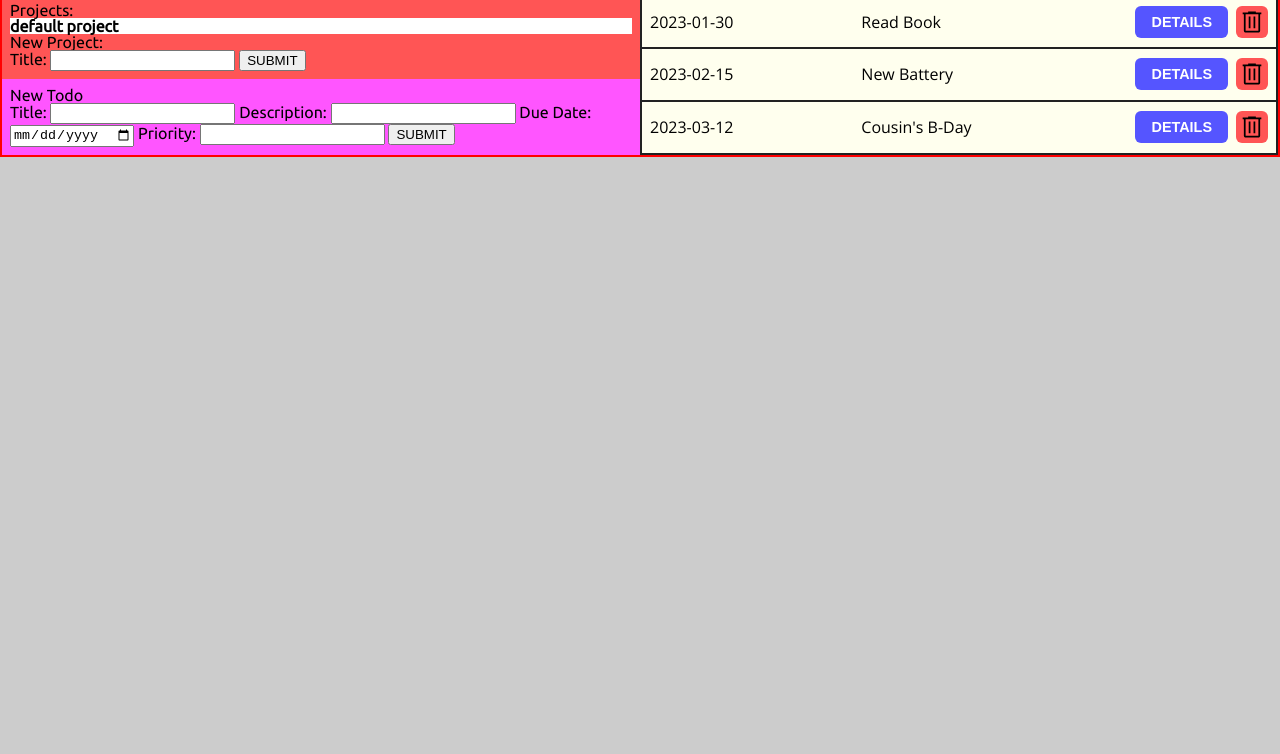
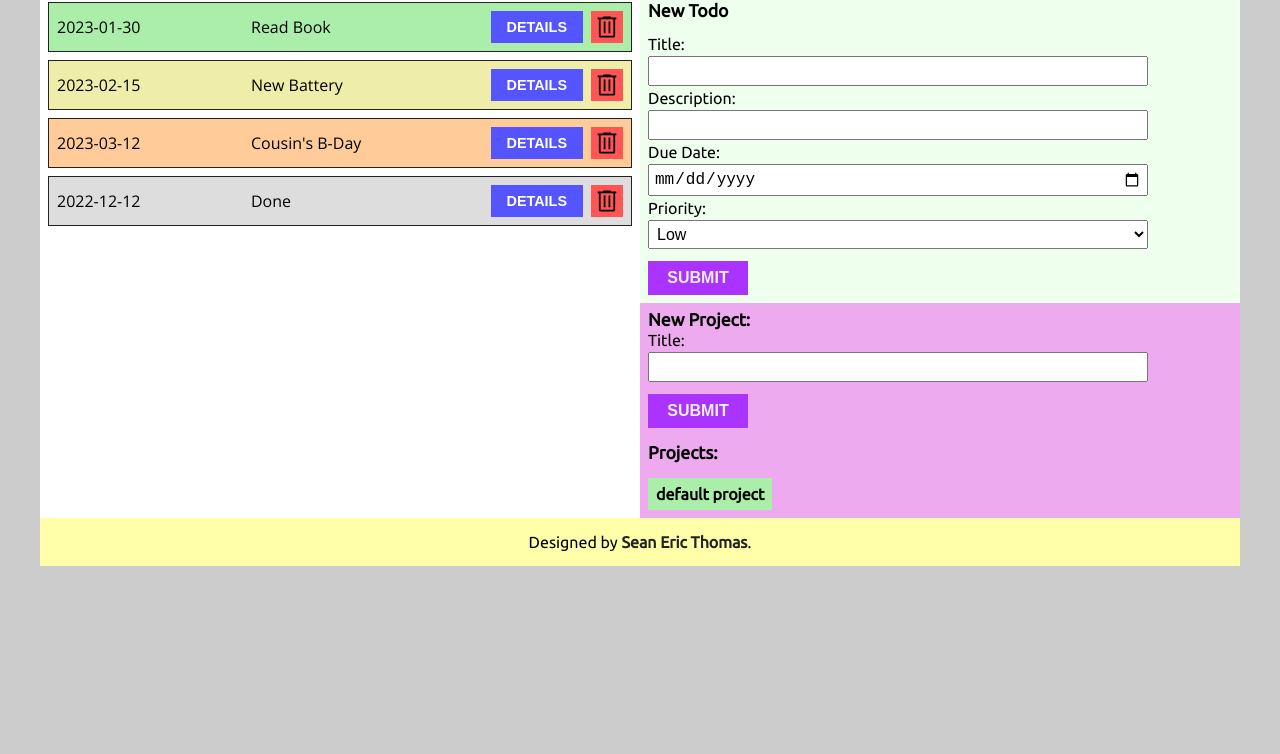
Before and after one commit to MongrelArchitect/todo-list, a website built with webpack: page dist/index.html in a window 1280 px wide. Shown: the part 46-800 px from the top of the page. Built offline with nearby package versions, Linux system fonts and the light colour scheme.

Commit message:
Tweak styling

```diff
--- a/src/index.js
+++ b/src/index.js
@@ -23,7 +23,7 @@ projectControl.projects[0].addTodo(
     'Buy and install a new battery for the Subaru',
     '2023-02-15',
     'Medium',
-    true,
+    false,
   ),
 );
 projectControl.projects[0].addTodo(
@@ -33,6 +33,15 @@ projectControl.projects[0].addTodo(
     '2023-03-12',
     'High',
     false,
+  ),
+);
+projectControl.projects[0].addTodo(
+  TodoFactory(
+    'Done',
+    'Whatever it was, it\'s finished',
+    '2022-12-12',
+    'Medium',
+    true,
   ),
 );
 
--- a/src/styles/style.css
+++ b/src/styles/style.css
@@ -7,15 +7,59 @@
 body {
   background: #ccc;
   font-family: Ubuntu, sans-serif;
+  height: 100vh;
+  margin: auto;
+  max-width: 1200px;
 }
 
 .active {
-  background: #fff;
+  background: #aea;
   font-weight: bold;
 }
 
-.add-todo {
-  background: #f5f;
+.add-todo,
+.projects {
+  background: #efe;
+  display: flex;
+  flex-direction: column;
+  gap: 16px;
+}
+
+.add-todo h2,
+.projects h2 {
+  font-size: 1.1rem;
+  font-weight: bold;
+}
+
+.add-todo > form,
+.projects > form {
+  display: flex;
+  flex-direction: column;
+  gap: 4px;
+  max-width: 500px;
+  width: 100%;
+}
+
+.add-todo button,
+.projects button {
+  background: #a3f;
+  border: none;
+  color: #eee;
+  cursor: pointer;
+  font-size: 1rem;
+  font-weight: bold;
+  margin-top: 8px;
+  padding: 8px 16px 8px 16px;
+  width: 100px;
+}
+
+.add-todo input,
+.add-todo select,
+.projects input,
+.todo-edit input,
+.todo-edit select {
+  font-size: 1rem;
+  padding: 4px;
 }
 
 .add-todo,
@@ -24,21 +68,30 @@ body {
 }
 
 .container {
-  border: 2px solid red;
+  background: #fff;
   display: grid;
-  grid-template-rows: repeat(3, auto) 1fr;
+  justify-content: space-between;
   grid-template-columns: repeat(auto-fit, minmax(300px, 1fr));
-}
-
-.delete-todo,
-.view-todo {
-  border-radius: 6px;
 }
 
 .delete-todo {
   background: #f55;
   height: 32px;
   padding: 2px;
+}
+
+.footer {
+  background: #ffa;
+  text-align: center;
+  max-width: 1200px;
+  padding: 16px;
+  width: 100vw;
+}
+
+.footer a {
+  color: #222;
+  font-weight: bold;
+  text-decoration: none;
 }
 
 .grayout {
@@ -50,19 +103,23 @@ body {
 }
 
 .heading {
-  background: #ff5;
-  font-size: 1.4rem;
+  background: #ffa;
+  font-size: 1.5rem;
+  font-weight: bold;
   padding: 8px;
   text-align: center;
 }
 
 .project-list-item {
+  padding: 8px;
   cursor: pointer;
-  font-weight: bold;
+  width: max-content;
 }
 
 .projects {
-  background: #f55;
+  background: #eae;
+  display: flex;
+  flex-direction: column;
 }
 
 .todo-control {
@@ -75,24 +132,46 @@ body {
 .todo-details {
   background: #eef;
   border: 2px solid #222;
-  border-radius: 16px;
   display: flex;
   flex-direction: column;
   gap: 8px;
   left: 0;
   margin: 0 auto;
-  max-width: 500px;
+  width: 100%;
   padding: 16px;
   position: absolute;
   right: 0;
-  top: 10px;
+  top: 0;
   z-index: 9;
 }
 
-.todo-details > button {
+.todo-details > button,
+.todo-edit button {
   align-self: start;
-  font-size: 0.9rem;
-  padding: 8px;
+  border: none;
+  cursor: pointer;
+  font-size: 1rem;
+  padding: 8px 16px 8px 16px;
+  width: 100px;
+}
+
+.todo-details h3 {
+  font-size: 1.4rem;
+  font-weight: bold;
+}
+
+.todo-details p {
+  font-size: 1.2rem;
+}
+
+.todo-details .detail-edit,
+.todo-edit .submit-edit {
+  background: #6e6;
+}
+
+.todo-details .detail-close,
+.todo-edit .cancel-edit {
+  background: #e6e;
 }
 
 .todo-edit.hidden,
@@ -103,23 +182,38 @@ body {
 
 .todo-edit {
   background: #fee;
-  border-radius: 16px;
-  height: 98%;
-  width: 98%;
+  border: 1px solid #222;
+  display: flex;
+  flex-direction: column;
+  gap: 8px;
+  width: 100%;
   padding: 16px;
   position: absolute;
-  top: 1%;
-  left: 1%;
+  top: 0;
+  left: 0;
+}
+
+.todo-edit label {
+  display: flex;
+  flex-direction: column;
+  gap: 8px;
 }
 
 .todo-edit > form {
   display: flex;
   flex-direction: column;
+  gap: 8px;
+}
+
+.todo-edit input[type="checkbox"] {
+  align-self: start;
+  scale: 1.5;
 }
 
 .todo-summary {
   align-items: center;
-  background: #ffe;
+  background: #fff;
+  border: 1px solid #222;
   display: flex;
   gap: 16px;
   justify-content: space-between;
@@ -127,18 +221,33 @@ body {
   position: relative;
 }
 
+.todo-summary.done {
+  background: #ddd;
+}
+
+.todo-summary.low {
+  background: #aea;
+}
+
+.todo-summary.medium {
+  background: #eea;
+}
+
+.todo-summary.high {
+  background: #fc9;
+}
+
 .todo-summary > * {
   flex: 1;
 }
 
 .todos {
-  background: #222;
+  align-content: start;
   display: grid;
+  gap: 8px;
   font-family: "Open Sans", sans-serif;
   font-size: min(6vw, 1rem);
-  gap: 2px;
-  grid-template-rows: repeat(autofill, minmax(300px, 1fr));
-  padding: 2px;
+  padding: 8px;
 }
 
 .view-todo {
--- a/src/uiControl.js
+++ b/src/uiControl.js
@@ -11,10 +11,30 @@ const uiControl = (() => {
     const todoList = document.querySelector('.todos');
     todoList.innerHTML = '';
     todos.forEach((todo) => {
-      // Due date & title
+      // Todo summary, styled according to priority
       const todoSummary = document.createElement('div');
       todoSummary.className = 'todo-summary';
       todoSummary.setAttribute('data-index', todos.indexOf(todo));
+      if (todo.done) {
+        todoSummary.classList.add('done');
+      } else {
+        switch (todo.prior) {
+          case 'Low':
+            todoSummary.classList.add('low');
+            break;
+          case 'Medium':
+            todoSummary.classList.add('medium');
+            break;
+          case 'High':
+            todoSummary.classList.add('high');
+            break;
+          default:
+            // do nothing
+            break;
+        }
+      }
+
+      // Due date & title
       const dueDate = document.createElement('span');
       dueDate.textContent = todo.due;
       const title = document.createElement('span');
@@ -42,7 +62,7 @@ const uiControl = (() => {
       todoDetails.setAttribute('data-index', todos.indexOf(todo));
       const detailTitle = document.createElement('h3');
       detailTitle.textContent = todo.title;
-      const detailDesc = document.createElement('h3');
+      const detailDesc = document.createElement('p');
       detailDesc.textContent = todo.desc;
       const detailDue = document.createElement('p');
       detailDue.textContent = `Due: ${todo.due}`;
```
Also changed, not shown: dist/index.html.
